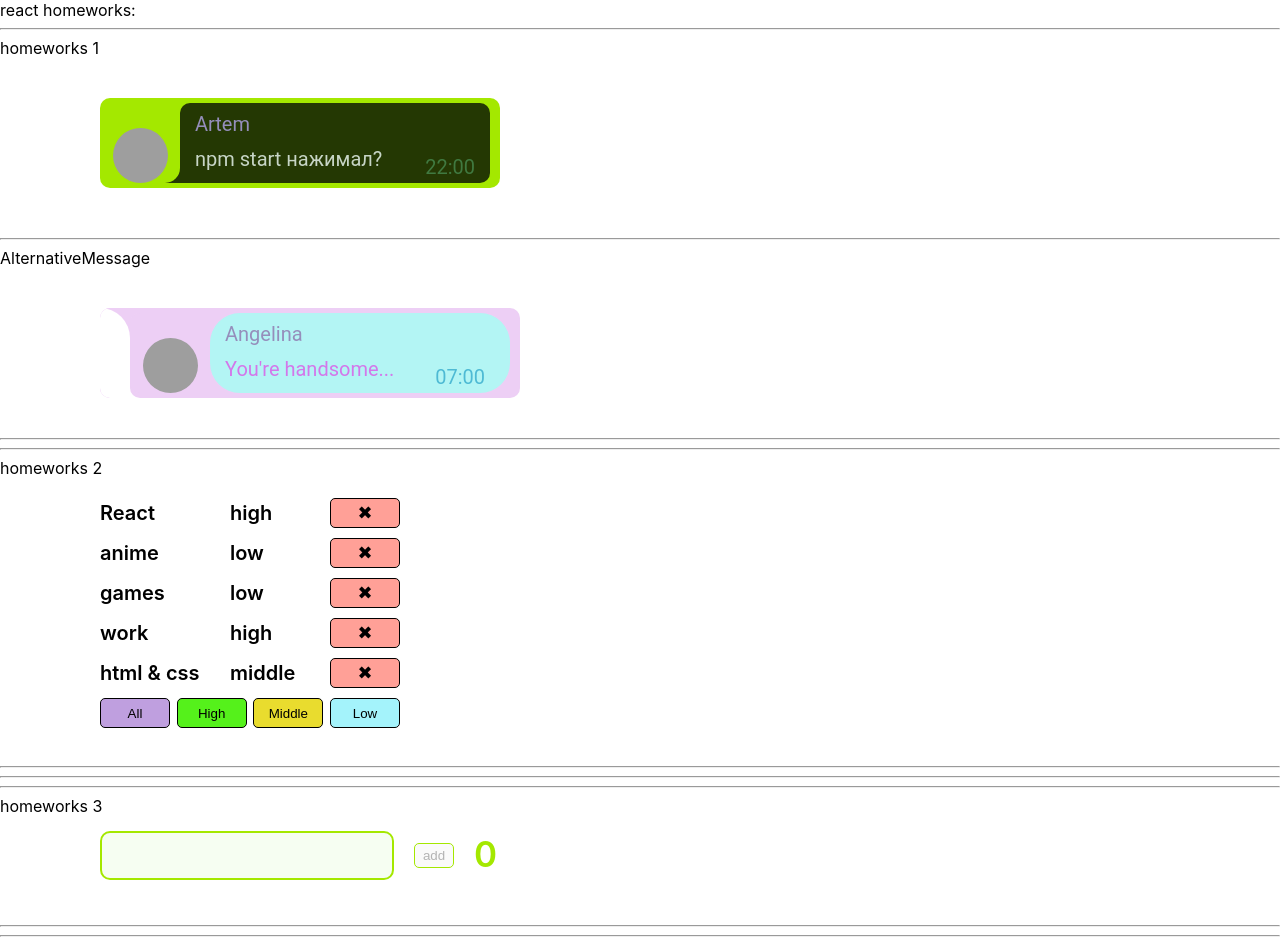
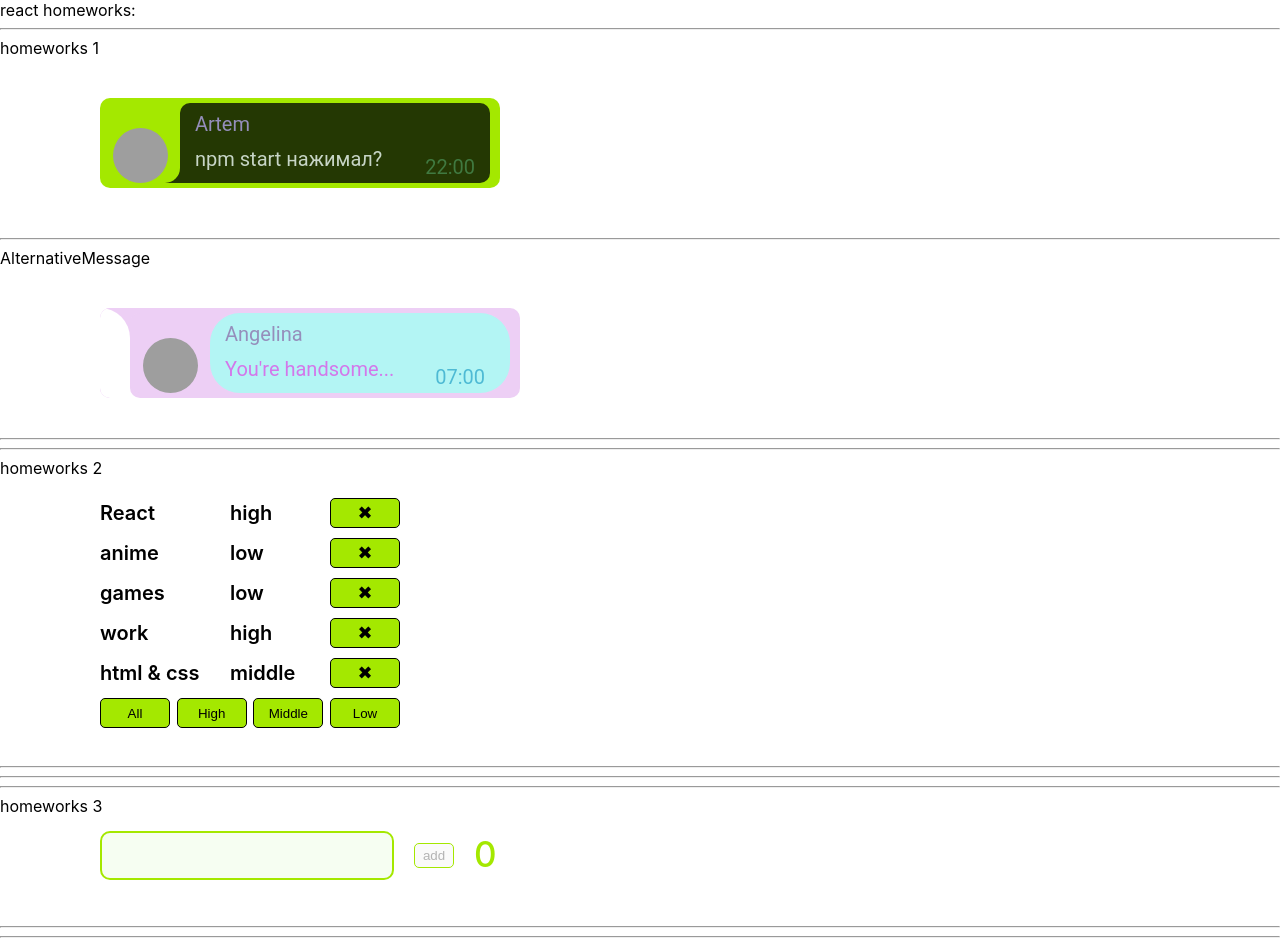
Before and after one commit to tamga05/Homeworks_React, a React (Create React App) app: page / in a window 1280 px wide. Built offline with nearby package versions, Linux system fonts and the light colour scheme; grey boxes are pictures that could not be loaded.

Commit message:
fix markup

```diff
--- a/src/p2-homeworks/h2/Affairs.module.css
+++ b/src/p2-homeworks/h2/Affairs.module.css
@@ -1,11 +1,12 @@
-/*Affair*/
+/* Affair */
 
 .deleteButton {
     width: 70px;
     height: 30px;
     border: 1px solid;
     border-radius: 5px;
-    background-color: #ffa097;
+    /*background-color: #ffa097;*/
+    background-color: #A4E800;
     font-size: 18px;
     display: flex;
     justify-content: center;
@@ -25,14 +26,21 @@
     transition: 0.5s;
 }
 
-/*Affairs*/
+/* Affairs */
 
 .filterButtonAll {
     width: 70px;
     height: 30px;
     border: 1px solid;
     border-radius: 5px;
+    background-color: #A4E800;
+}
+
+.filterButtonAll:hover {
     background-color: hsl(270deg, 50%, 75%);
+    cursor: pointer;
+    color: white;
+    box-shadow: 0 0 5px 3px #000000;
 }
 
 .filterButtonAll:focus,
@@ -47,7 +55,14 @@
     height: 30px;
     border: 1px solid;
     border-radius: 5px;
-    background-color: #55f11b;
+    background-color: #A4E800;
+}
+
+.filterButtonHigh:hover {
+    background-color: red;
+    cursor: pointer;
+    color: white;
+    box-shadow: 0 0 5px 3px #000000;
 }
 
 .filterButtonMiddle {
@@ -55,7 +70,14 @@
     height: 30px;
     border: 1px solid;
     border-radius: 5px;
+    background-color: #A4E800;
+}
+
+.filterButtonMiddle:hover {
     background-color: #e9dc2e;
+    cursor: pointer;
+    color: white;
+    box-shadow: 0 0 5px 3px #000000;
 }
 
 .filterButtonLow {
@@ -63,18 +85,25 @@
     height: 30px;
     border: 1px solid;
     border-radius: 5px;
-    background-color: #a4f3fb;
+    background-color: #A4E800;
 }
 
-.filterButtonAll:hover,
-.filterButtonHigh:hover,
-.filterButtonMiddle:hover,
 .filterButtonLow:hover {
+    background-color: green;
     cursor: pointer;
-    background-color: red;
     color: white;
     box-shadow: 0 0 5px 3px #000000;
 }
+
+/*.filterButtonAll:hover,*/
+/*.filterButtonHigh:hover,*/
+/*.filterButtonMiddle:hover,*/
+/*.filterButtonLow:hover {*/
+/*    cursor: pointer;*/
+/*    background-color: red;*/
+/*    color: white;*/
+/*    box-shadow: 0 0 5px 3px #000000;*/
+/*}*/
 
 .wrapperAffairsButton {
     width: 300px;
--- a/src/p2-homeworks/h3/Greeting.module.css
+++ b/src/p2-homeworks/h3/Greeting.module.css
@@ -1,7 +1,6 @@
 .wrapperInput {
     padding-top: 15px;
     display: flex;
-    /*justify-content: space-between;*/
     align-items: center;
 }
 
@@ -53,35 +52,32 @@
     height: 25px;
     border: 2px solid red;
     border-radius: 5px;
-    cursor: pointer;
+    /*cursor: pointer;*/
     color: red;
     background-color: #f9eded;
 }
 
-.errorButton:hover {
-    height: 40px;
-    border-radius: 50%;
-}
+/*.errorButton:hover {*/
+/*    height: 40px;*/
+/*    border-radius: 50%;*/
+/*}*/
 
 .totalUsers {
     margin-left: 20px;
     font-size: 35px;
-    font-weight: 600;
+    font-weight: 500;
     color: #A4E800;
     margin-bottom: 3px;
-    cursor: none;
 }
 
 .errorTotalUsers {
     margin-left: 20px;
     font-size: 35px;
-    font-weight: 700;
+    font-weight: 500;
     /*margin-left: 20px;*/
     /*font-size: 30px;*/
     color: red;
-    /*margin-bottom: 3px;*/
     margin-bottom: 3px;
-    cursor: none;
 }
 
 .wrapperErrorSpanClass {
@@ -91,8 +87,9 @@
 
 .errorSpanClass {
     color: red;
-    margin-left: 175px;
-    font-weight: 800;
+    margin-left: 170px;
+    font-weight: 700;
+    font-size: 18px;
 }
 
 /*.error {*/
--- a/src/p2-homeworks/h3/Greeting.tsx
+++ b/src/p2-homeworks/h3/Greeting.tsx
@@ -9,7 +9,6 @@ type GreetingPropsType = {
     error: string // need to fix any
     totalUsers: number // need to fix any
 }
-
 
 // презентационная компонента (для верстальщика)
 
@@ -30,17 +29,9 @@ const Greeting: React.FC<GreetingPropsType> = (
     //     border: '1px solid green'
     // };
 
-    const errorInput = s.errorInputClass;
-    const normalInput = s.inputInputClass;
-    const styleInput = error ? errorInput : normalInput; // styleInput
-
-    const errorButton = s.errorButton;
-    const normalButton = s.button;
-    const styleButton = error ? errorButton : normalButton; // styleButton
-
-    const errorSpan = s.errorTotalUsers;
-    const normalSpan = s.totalUsers;
-    const styleSpan = error ? errorSpan : normalSpan; // styleSpan
+    const styleInput = error ? s.errorInputClass : s.inputInputClass; // styleInput
+    const styleButton = error ? s.errorButton : s.button; // styleButton
+    const styleSpan = error ? s.errorTotalUsers : s.totalUsers; // styleSpan
 
     return (
         <div>
@@ -49,12 +40,8 @@ const Greeting: React.FC<GreetingPropsType> = (
                 {/*<button onClick={addUser} disabled={!name} className={error ? s.errorButton : s.button}>add</button>*/}
                 {/*<span className={error ? s.errorTotalUsers : s.totalUsers}>{totalUsers}</span>*/}
 
-                {/*<input value={name} onChange={setNameCallback} className={error ? errorInput : normalInput}/>*/}
-                {/*<button onClick={addUser} disabled={!name} className={error ? errorButton : normalButton}>add</button>*/}
-                {/*<span className={error ? errorSpan : normalSpan}>{totalUsers}</span>*/}
-
-                <input value={name} onChange={setNameCallback} title={'Enter at input your name and press add '} className={styleInput}/>
-                <button onClick={addUser} disabled={!name} title={'Enter at input your name and press add '} className={styleButton}>add</button>
+                <input value={name} onChange={setNameCallback} title={'Enter at input your name and press add'} className={styleInput}/>
+                <button onClick={addUser} disabled={!name} title={'Enter at input your name and press add'} className={styleButton}>add</button>
                 <span className={styleSpan}>{totalUsers}</span>
             </div>
             <div className={s.wrapperErrorSpanClass}>
--- a/src/p2-homeworks/h3/GreetingContainer.tsx
+++ b/src/p2-homeworks/h3/GreetingContainer.tsx
@@ -7,7 +7,6 @@ type GreetingContainerPropsType = {
     users: Array<UserType> // need to fix any
     addUserCallback: (name: string) => void; // need to fix any
 }
-
 
 // более простой и понятный для новичков
 // function GreetingContainer(props: GreetingPropsType) {
```
